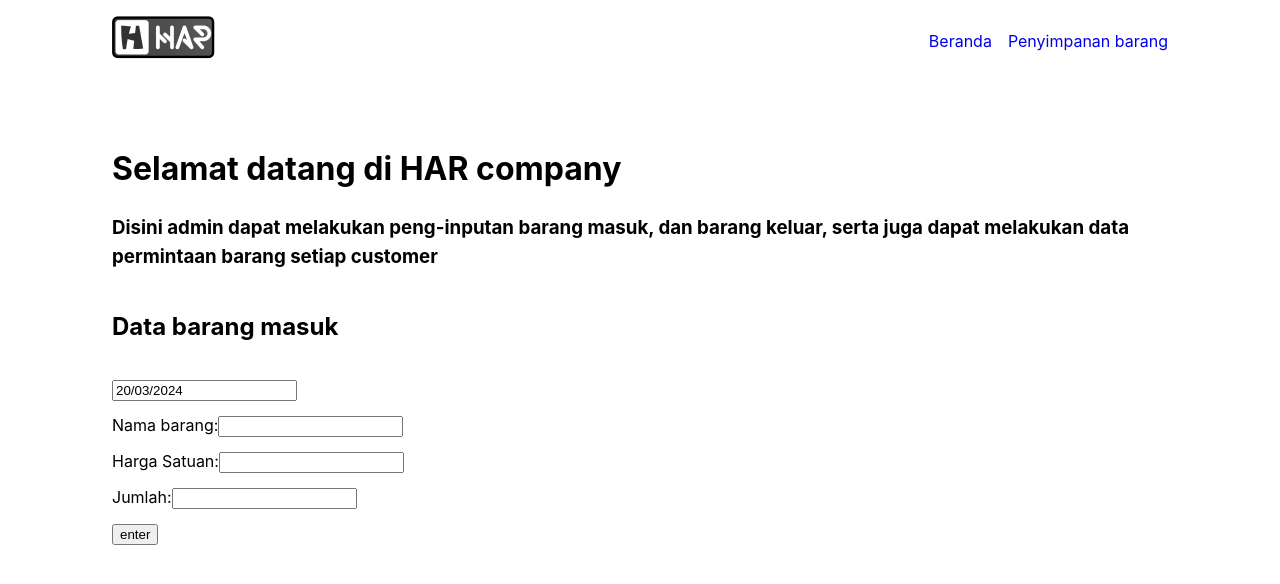
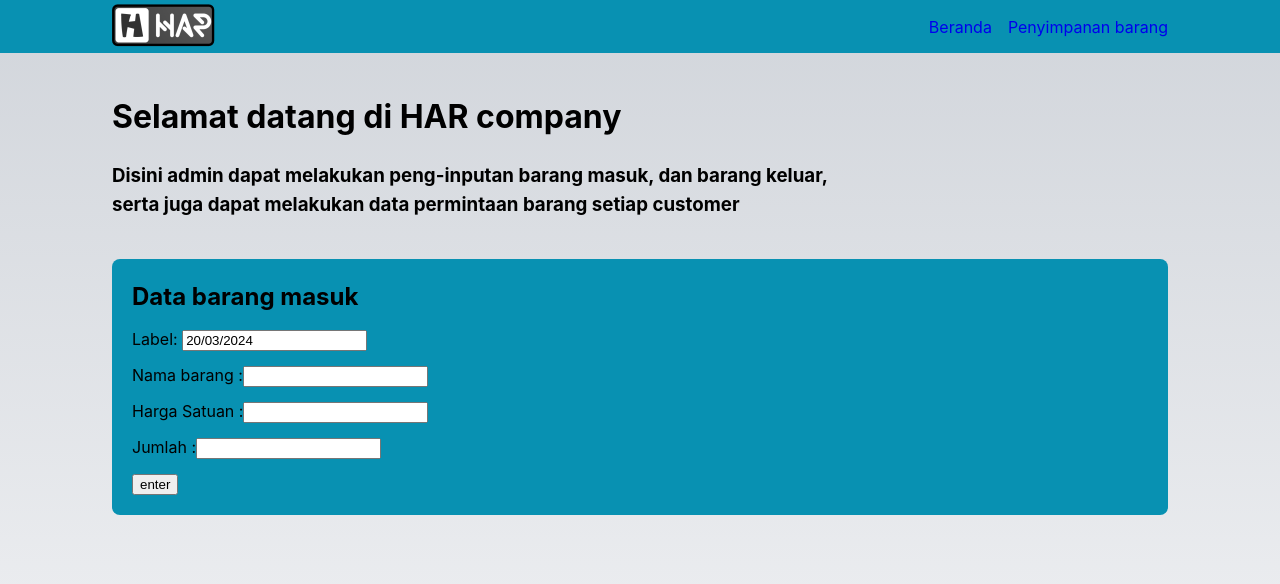
Before and after one commit to irsyadalaudin/items-storage, a React (Vite) app in the folder admin/: page / in a window 1280 px wide. Shown: the top 584 px of the page. Built offline with nearby package versions, Linux system fonts and the light colour scheme.

Commit message:
repaired bg

```diff
--- a/admin/src/App.jsx
+++ b/admin/src/App.jsx
@@ -5,7 +5,7 @@ import Storage from './components/Storage'
 
 const App = () => {
 		return (
-			<div>
+			<div className=''>
 				<Navbar />
 				<Home />
 				<Storage />
--- a/admin/src/components/Home.jsx
+++ b/admin/src/components/Home.jsx
@@ -1,8 +1,8 @@
 const Home = () => {
     return (
-        <div className='mt-20 px-28'>
+        <div className='mt-10 mb-10 px-28'>
             <h1>Selamat datang di HAR company</h1>
-            <h3>Disini admin dapat melakukan peng-inputan barang masuk, dan barang keluar, serta juga dapat melakukan data permintaan barang setiap customer</h3>
+            <h3>Disini admin dapat melakukan peng-inputan barang masuk, dan barang keluar, <br /> serta juga dapat melakukan data permintaan barang setiap customer</h3>
         </div>
     )
 }
--- a/admin/src/components/Navbar.jsx
+++ b/admin/src/components/Navbar.jsx
@@ -3,9 +3,9 @@ import { Link } from 'react-router-dom'
 
 const Navbar = () => {
     return (
-        <nav className='flex flex-row items-center justify-between sticky top-0 pt-4 px-28'>
+        <nav className='flex flex-row items-center justify-between sticky top-0 z-10 px-28 bg-cyan-600'>
             <div>
-                <img src={navLogo} alt={'nav-logo'} />
+                <img className='mt-1' src={navLogo} alt={'nav-logo'} />
             </div>
 
             <div className='flex gap-4'>
--- a/admin/src/components/Storage.jsx
+++ b/admin/src/components/Storage.jsx
@@ -96,14 +96,17 @@ const Storage = () => {
 
     return (
         <div className='px-28'>
-            <form className='flex flex-col gap-3' onSubmit={handleSubmit}>
-                <h2>Data barang masuk</h2>
-				<DatePickerInput
-					selectedDate={selectedDate}
-					handleDateChange={handleDateChange}
-				/>
+            <form className='flex flex-col gap-3 bg-cyan-600 p-5 rounded-lg' onSubmit={handleSubmit}>
+                <h2 className='m-0 p-0'>Data barang masuk</h2>
+				<div>
+					<label htmlFor='date'>Label: </label>
+					<DatePickerInput
+						selectedDate={selectedDate}
+						handleDateChange={handleDateChange}
+					/>
+				</div>
                 <div>
-                    <label htmlFor='Nama Barang'>Nama barang:</label>
+                    <label htmlFor='Nama Barang'>Nama barang :</label>
                     <input
 						type='text'
 						value={namaBarang}
@@ -111,7 +114,7 @@ const Storage = () => {
 					/>
                 </div>
                 <div>
-                    <label htmlFor='Harga Satuan'>Harga Satuan:</label>
+                    <label htmlFor='Harga Satuan'>Harga Satuan :</label>
                     <input
 						type='number'
 						value={hargaSatuan}
@@ -119,7 +122,7 @@ const Storage = () => {
 					/>
                 </div>
                 <div>
-                    <label htmlFor='Jumlah'>Jumlah:</label>
+                    <label htmlFor='Jumlah'>Jumlah :</label>
                     <input
 						type='number'
 						value={jumlah}
--- a/admin/src/index.css
+++ b/admin/src/index.css
@@ -27,6 +27,9 @@ body {
 	/* background-color: #0d6efd; */
 	/* background-image: linear-gradient(180deg, rgba(255, 255, 255, 0.15), rgba(255, 255, 255, 0)), linear-gradient(180deg, #0d6efd, #0d6efd) */
 	/* background-color: rgb(8 145 178); */
+	/* background-color: #f0f0f0; */
+	background-image: linear-gradient(180deg, #d1d5db, #f3f4f6);
+	min-height: 100vh;
 }
 
 /* @media (prefers-color-scheme: light) {
--- a/admin/tailwind.config.js
+++ b/admin/tailwind.config.js
@@ -5,7 +5,15 @@ export default {
 		'./src/**/*.{js,ts,jsx,tsx}',
 	],
 	theme: {
-		extend: {},
+		extend: {
+			spacing: {
+				'90': '92.5vh'
+			},
+			colors: {
+				'navbar-color': '#18353B',
+				'form-color': '#DE5623'
+			},
+		},
 	},
 	plugins: [],
 }
```
Also changed, not shown: admin/src/assets/bg-1.png (added).
